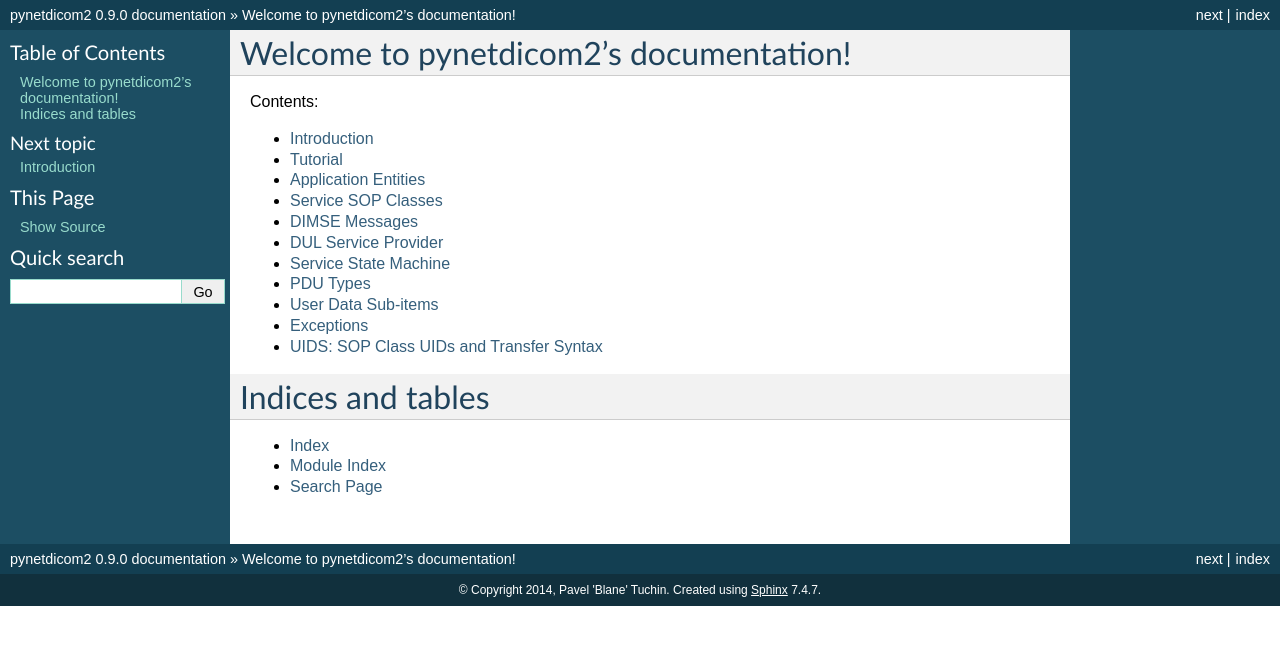
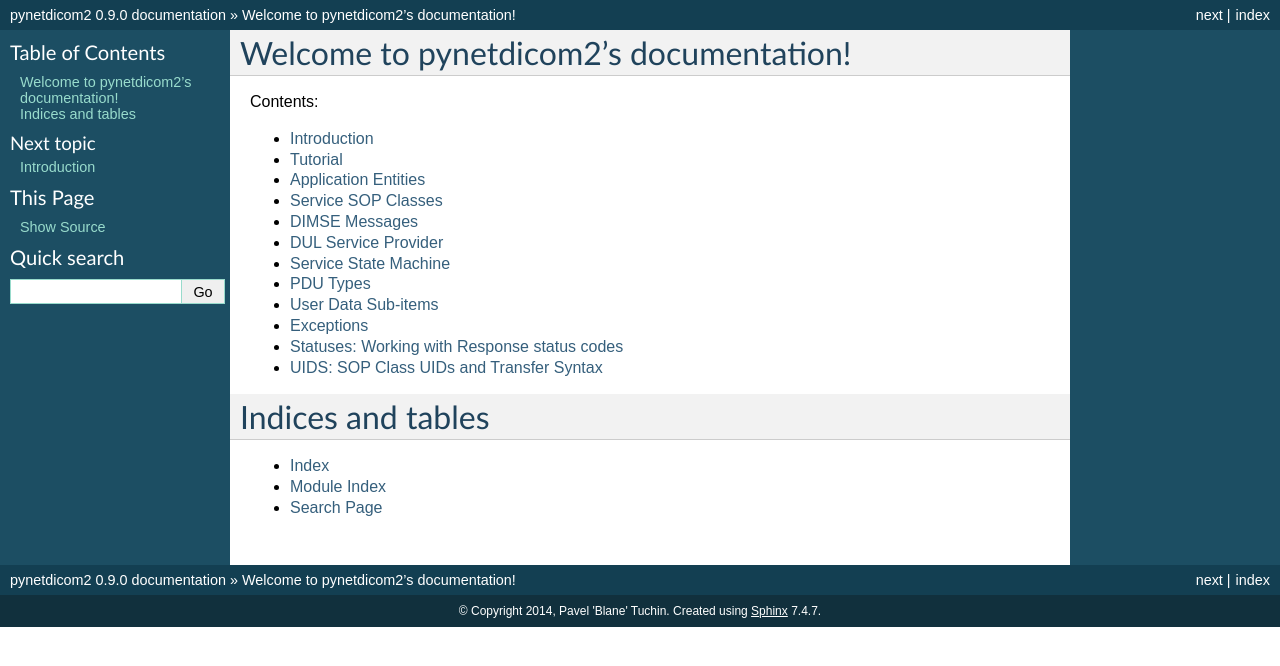
Before and after one commit to blanebf/pynetdicom2, a Sphinx documentation site: the page built from docs/index.rst, in a window 1280 px wide. Shown: the top 666 px of the page. Built offline with Sphinx 7.4.7, drawn with Linux system fonts in a browser that asks for light colours.

Commit message:
updated sphinx documentation

```diff
--- a/docs/index.rst
+++ b/docs/index.rst
@@ -21,6 +21,7 @@
    pdu
    userdataitems
    exceptions
+   statuses
    uids
 
 
--- /dev/null
+++ b/docs/statuses.rst
@@ -0,0 +1,6 @@
+Statuses: Working with Response status codes
+============================================
+
+.. automodule:: netdicom2.statuses
+	:members:
+	:member-order: bysource
--- a/docs/uids.rst
+++ b/docs/uids.rst
@@ -1,5 +1,5 @@
 UIDS: SOP Class UIDs and Transfer Syntax
-===================
+========================================
 
 .. automodule:: netdicom2.uids
 	:members:
```
